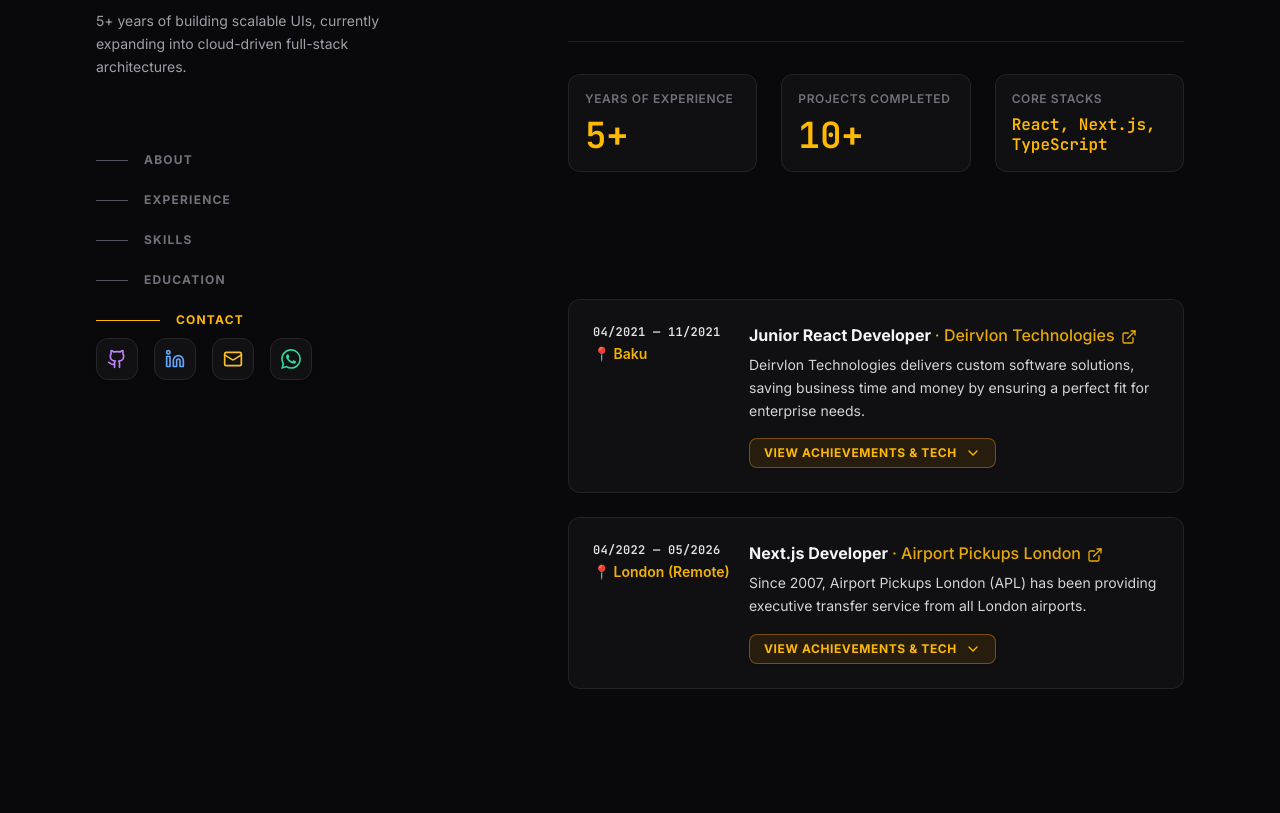
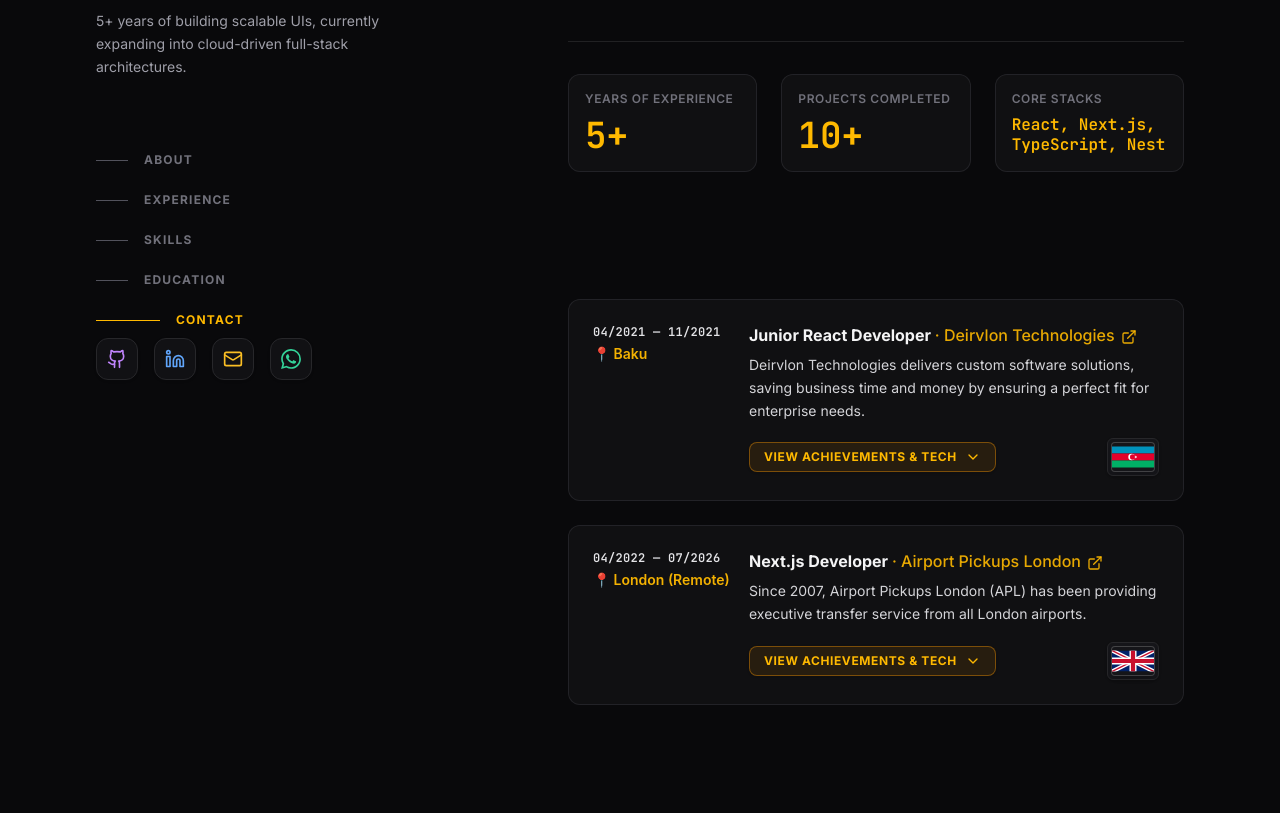
Before and after one commit to bbaymistery/my_portfolio, a React (Vite) app: page / in a window 1280 px wide. Shown: the part 454-1267 px from the top of the page. Built offline with nearby package versions, Linux system fonts and the light colour scheme.

Commit message:
Position Azerbaijan and UK flag badges at bottom-right of experience cards

```diff
--- a/src/components/ExperienceSection.jsx
+++ b/src/components/ExperienceSection.jsx
@@ -1,5 +1,72 @@
 import React, { useState } from 'react';
 import { ExternalLink, ChevronDown, ChevronUp } from 'lucide-react';
+
+// Azerbaijan Flag SVG Component
+const AzerbaijanFlag = ({ className = "h-6 w-9" }) => (
+  <svg
+    viewBox="0 0 1200 600"
+    className={`${className} overflow-hidden rounded-[3px] shadow-md ring-1 ring-white/20`}
+    xmlns="http://www.w3.org/2000/svg"
+    aria-label="Azerbaijan Flag"
+  >
+    <rect width="1200" height="200" fill="#0092bc" />
+    <rect y="200" width="1200" height="200" fill="#e4002b" />
+    <rect y="400" width="1200" height="200" fill="#00af66" />
+    <circle cx="560" cy="300" r="95" fill="#ffffff" />
+    <circle cx="590" cy="300" r="76" fill="#e4002b" />
+    <g transform="translate(680, 300) scale(42)" fill="#ffffff">
+      <polygon points="0,-1 0.28,-0.38 0.71,-0.71 0.38,-0.28 1,0 0.38,0.28 0.71,0.71 0.28,0.38 0,1 -0.28,0.38 -0.71,0.71 -0.38,0.28 -1,0 -0.38,-0.28 -0.71,-0.71 -0.28,-0.28" />
+    </g>
+  </svg>
+);
+
+// United Kingdom Flag SVG Component
+const UKFlag = ({ className = "h-6 w-9" }) => (
+  <svg
+    viewBox="0 0 60 30"
+    className={`${className} overflow-hidden rounded-[3px] shadow-md ring-1 ring-white/20`}
+    xmlns="http://www.w3.org/2000/svg"
+    aria-label="United Kingdom Flag"
+  >
+    <clipPath id="uk-flag-clip">
+      <rect width="60" height="30" />
+    </clipPath>
+    <g clipPath="url(#uk-flag-clip)">
+      <path d="M0 0h60v30H0z" fill="#012169" />
+      <path d="M0 0l60 30m0-30L0 30" stroke="#ffffff" strokeWidth="6" />
+      <path d="M0 0l60 30m0-30L0 30" stroke="#c8102e" strokeWidth="2" />
+      <path d="M30 0v30M0 15h60" stroke="#ffffff" strokeWidth="10" />
+      <path d="M30 0v30M0 15h60" stroke="#c8102e" strokeWidth="6" />
+    </g>
+  </svg>
+);
+
+const renderFlagBadge = (location) => {
+  if (!location) return null;
+  const loc = location.toLowerCase();
+
+  let flag = null;
+  let title = "";
+
+  if (loc.includes('baku') || loc.includes('azerbaijan')) {
+    flag = <AzerbaijanFlag className="h-6 w-9 sm:h-7 sm:w-10.5 shrink-0" />;
+    title = "Baku, Azerbaijan";
+  } else if (loc.includes('london') || loc.includes('uk') || loc.includes('united kingdom')) {
+    flag = <UKFlag className="h-6 w-9 sm:h-7 sm:w-10.5 shrink-0" />;
+    title = "London, United Kingdom";
+  }
+
+  if (!flag) return null;
+
+  return (
+    <div
+      className="flex items-center gap-2 p-1 rounded-md bg-zinc-900/80 border border-zinc-800 shadow-sm transition-all hover:border-amber-500/40 hover:scale-105 cursor-default"
+      title={title}
+    >
+      {flag}
+    </div>
+  );
+};
 
 export default function ExperienceSection({ experiences }) {
   const [showAll, setShowAll] = useState(false);
@@ -78,7 +145,7 @@ export default function ExperienceSection({ experiences }) {
                       </p>
                     )}
 
-                    {/* Accordion Toggle Trigger Button */}
+                    {/* Accordion Toggle Trigger Button & Location Flag */}
                     <div className="mt-4 flex items-center justify-between">
                       <button
                         onClick={() => toggleExpand(index)}
@@ -88,6 +155,9 @@ export default function ExperienceSection({ experiences }) {
                         <span>{isExpanded ? "Hide Details" : "View Achievements & Tech"}</span>
                         {isExpanded ? <ChevronUp className="h-4 w-4" /> : <ChevronDown className="h-4 w-4" />}
                       </button>
+
+                      {/* Location Flag (Bottom Right) */}
+                      {renderFlagBadge(exp.location)}
                     </div>
                   </div>
                 </div>
--- a/src/data/portfolioData.js
+++ b/src/data/portfolioData.js
@@ -15,7 +15,7 @@ export const portfolioData = {
     stats: [
       { label: "Years of experience", value: "5+" },
       { label: "Projects Completed", value: "10+" },
-      { label: "Core Stacks", value: "React, Next.js, TypeScript" }
+      { label: "Core Stacks", value: "React, Next.js, TypeScript, Nest" }
     ],
     social: {
       github: "https://github.com/bbaymistery",
@@ -53,7 +53,8 @@ export const portfolioData = {
         "Agile / Scrum",
         "HTML5 / CSS3",
 
-
+        "Jest",
+        "Integration Testing",
         "RESTful APIs",
         "GraphQL",
         "Accessibility (WCAG)",
@@ -61,43 +62,60 @@ export const portfolioData = {
         "Context API",
         "Sass / SCSS",
 
-        "Performance Optimization",
+        "Figma",
+        "Backlog Refinement",
 
         "Cross-functional Collaboration",
-        "Backlog Refinement",
-        "Figma",
+        "Performance Optimization",
 
       ]
     },
     {
-      period: "04/2022 — 05/2026",
+      period: "04/2022 — 07/2026",
       role: "Next.js Developer ",
       company: "Airport Pickups London",
       location: "London (Remote)",
       companyUrl: "https://aplcars.com",
       description: "Since 2007, Airport Pickups London (APL) has been providing executive transfer service from all London airports.",
       bullets: [
-        "Architected a production-grade Next.js and TypeScript booking engine integrated with secure Stripe/PayPal checkouts, orchestrating Redux state pipelines to process dynamic pricing and route-distance logic.",
-        "Engineered a fully localized, multi-language web architecture across the entire platform, including an intuitive 'Manage Booking' dashboard for self-service reservation modifications.",
-        "Spearheaded an AI-powered corporate subdomain integrating OpenAI (GPT-4) for automated SEO text generation while engineering a dedicated B2B agency platform with secure authentication.",
-        "Implemented Server-Side Rendering (SSR) and HTTP caching policies to boost SEO visibility and significantly reduce initial page load times across key pages by up to 20%.",
-        "Translated Figma designs into responsive, pixel-perfect UI components across mobile and desktop platforms using lightweight custom Vanilla JavaScript components.",
-        "Streamlined CI/CD and staging workflows using Netlify and GitHub, while optimizing Core Web Vitals (LCP, CLS) and increasing Lighthouse performance scores to 90+."
+        "Architected a production-grade Next.js booking engine integrated with secure online payment gateways (Stripe, PayPal, Amex) and flexible workflows, leveraging advanced rendering strategies (SSR, SSG, ISR, and React Server Components) alongside partial hydration for optimal performance.",
+        "Bridged frontend and backend architectures by integrating robust RESTful APIs, implementing efficient data polling mechanisms for live UI table updates, and actively contributing to backend endpoint development using Node.js",
+
+        "Spearheaded Technical and GEO SEO initiatives by engineering a fully localized, multi-language web architecture, rigorously optimizing Core Web Vitals to consistently achieve 90+ Lighthouse performance scores and maximize global organic visibility.",
+        "Led end-to-end UI/UX execution for both the core booking platform and a dedicated B2B agency portal (implementing secure authentication interfaces). Independently conceptualized intuitive designs and developed them into highly polished, mobile-responsive interfaces using modern SCSS architectures.",
+        "Pioneered AI-native booking experiences by implementing the Model Context Protocol (MCP) to develop an intelligent conversational agent for instant transfer quotes and real-time support. Configured robust system architectures (including .well-known integrations) to seamlessly interface with major LLMs (Claude, ChatGPT, Gemini) while accelerating development cycles with AI-assisted tools like Cursor.",
       ],
       technologies: [
+        // Çekirdek Frontend (Zaten vardı, kalıyor)
         "JavaScript",
         "TypeScript",
         "React",
         "Next.js",
-        "Redux",
+
+        // State Yönetimi & Veri Çekme (Eskiler ve Eklenenler)
+        "Redux Toolkit", // Sadece Redux yerine Toolkit yazmak daha moderndir
         "Context API",
-        "Accessibility (WCAG)",
-        "SSR / SEO",
-        "OpenAI (GPT-4)",
         "RESTful APIs",
-        "Netlify",
+        "WebSockets/Socket.io", // Yeni eklendi (Real-time data senkronizasyonu için)
+
+        // Mimari, Performans ve SEO (Yeni metni destekleyenler)
+        "SSR / SSG / ISR / RSC", // Sadece SSR yerine bunu yazmak Next.js uzmanlığını kanıtlar
+        "Node.js",               // Yeni eklendi
         "CI/CD",
-        "Figma"
+
+        "Technical SEO / GEO",   // Yeni eklendi
+        "Core Web Vitals",       // Yeni eklendi (Lighthouse 90+ skorunu destekler)
+        // UI / UX & Ops (Tasarım ve süreçler)
+        "Figma",
+        // Backend & AI (Sistemin gücünü gösterenler)
+        "MCP (Model Context Protocol)", // Sadece OpenAI yerine bu çok daha teknik ve havalı
+        "LLM Integration",       // Yeni eklendi (Claude, Gemini, ChatGPT genel adı)
+        "Antigravity",                // Yeni eklendi (AI destekli tool kullanımı)
+
+
+        "Sass / SCSS",           // Yeni eklendi (Tasarımı koda dökerken kullandığın yapı)
+        "Debugging and Troubleshooting",
+        "Accessibility (WCAG 2.1)",
       ]
     },
 
```
